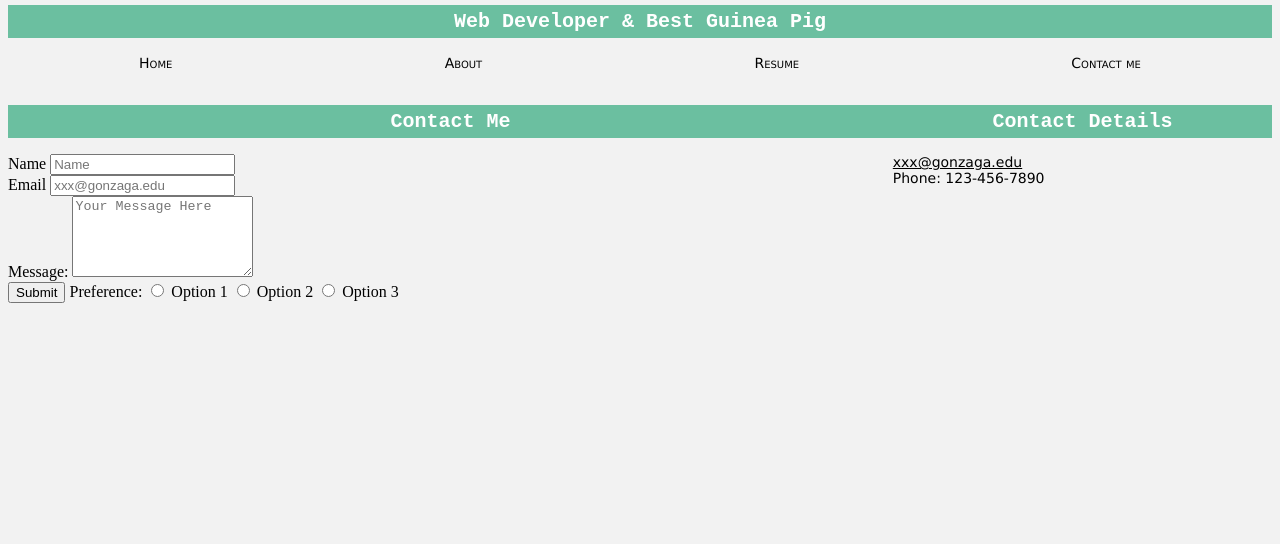
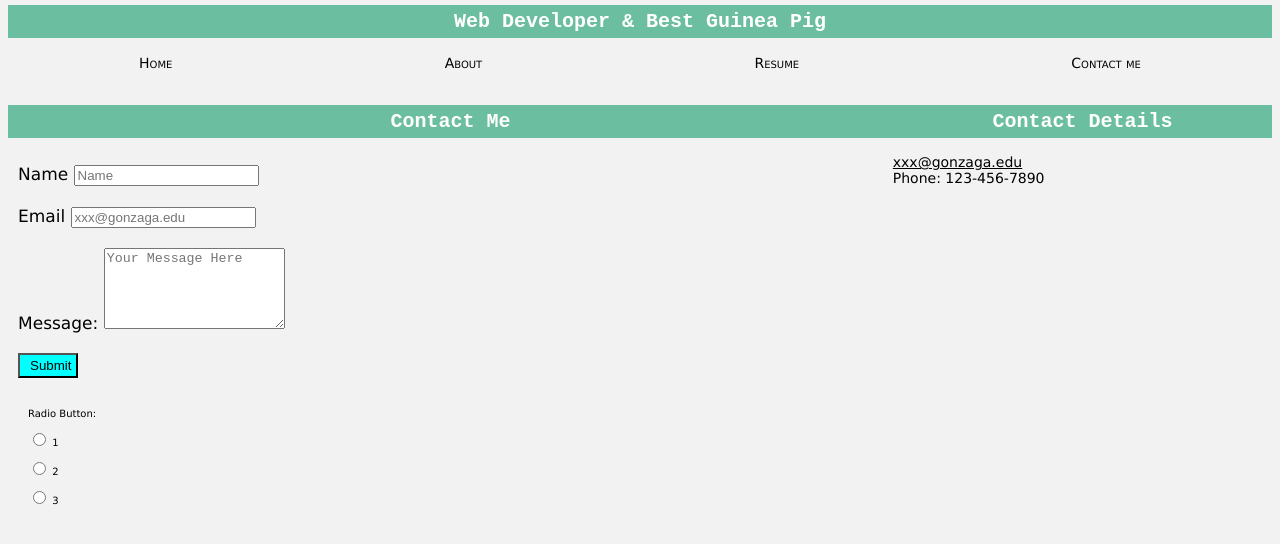
Before and after one commit to yuyukao2002/CPSC332-Midterm, a plain HTML site: page contact.html in a window 1280 px wide. Shown: the part 94-638 px from the top of the page. Drawn offline with Linux system fonts and the light colour scheme.

Commit message:
third commit

```diff
--- a/contact.html
+++ b/contact.html
@@ -24,25 +24,26 @@
         <div id="container">
             <div id="main">
                 <h2>Contact Me</h2>
-                <form action="https://wp.zybooks.com/form-viewer.php" method="post">
+                <form action="https://wp.zybooks.com/form-viewer.php" method="post" class="contactForm">
                     <label class="contact" for="name">Name</label>
-                    <input type="text" id="name" name="name" placeholder="Name" required><br>
+                    <input type="text" id="name" name="name" placeholder="Name" required><br><br>
 
                     <label class="contact" for="email">Email</label>
-                    <input type="email" id="email" name="email" placeholder="xxx@gonzaga.edu" required><br>
+                    <input type="email" id="email" name="email" placeholder="xxx@gonzaga.edu" required><br><br>
 
                     <label class="contact" for="message">Message: </label>
-                    <textarea id="message" name="message" placeholder="Your Message Here" rows="5" required></textarea><br>
+                    <textarea id="message" name="message" placeholder="Your Message Here" rows="5" required></textarea><br><br>
 
-                    <input type="submit" value="Submit">
-
-                    <label>Preference:</label>
-                    <input type="radio" name="preference" value="Option 1" id="opt1" required>
-                    <label for="opt1">Option 1</label>
-                    <input type="radio" name="preference" value="Option 2" id="opt2" required>
-                    <label for="opt2">Option 2</label>
-                    <input type="radio" name="preference" value="Option 3" id="opt3" required>
-                    <label for="opt3">Option 3</label>
+                    <input type="submit" value="Submit" class="button"><br><br>
+                    <div class="radio">
+                        <label>Radio Button:</label><br><br>
+                        <input type="radio" name="preference" value="Option 1" id="opt1" required>
+                        <label for="opt1">1</label><br><br>
+                        <input type="radio" name="preference" value="Option 2" id="opt2" required>
+                        <label for="opt2">2</label><br><br>
+                        <input type="radio" name="preference" value="Option 3" id="opt3" required>
+                        <label for="opt3">3</label><br><br>
+                    </div>
                 </form>
             </div>
             <div id="aside">
@@ -55,5 +56,5 @@
         </div>
     </body>
 
-    <!-- GitHub Pages Deployment: https://github.com/yuyukao2002/CPSC332-Midterm.git -->
+    <!-- GitHub Repository: https://github.com/yuyukao2002/CPSC332-Midterm.git -->
 </html>
--- a/styles.css
+++ b/styles.css
@@ -157,3 +157,29 @@ thead {
     font-family: Verdana, sans-serif;
     font-size: 14px;
 }
+
+.contactForm {
+    font-family: Verdana, sans-serif;
+    font-size: 17px;
+    font-style: bold;
+    align-content: center;
+    text-align: left;
+    padding: 10px;
+
+
+}
+
+.button {
+    width: 60px;
+    height: 25px;
+    background-color: aqua;
+    padding: 10px;
+    text-align: center;
+    align-content: center;
+    line-height: 0px;
+}
+
+.radio {
+    font-size: 10px;
+    padding: 10px;
+}
```
